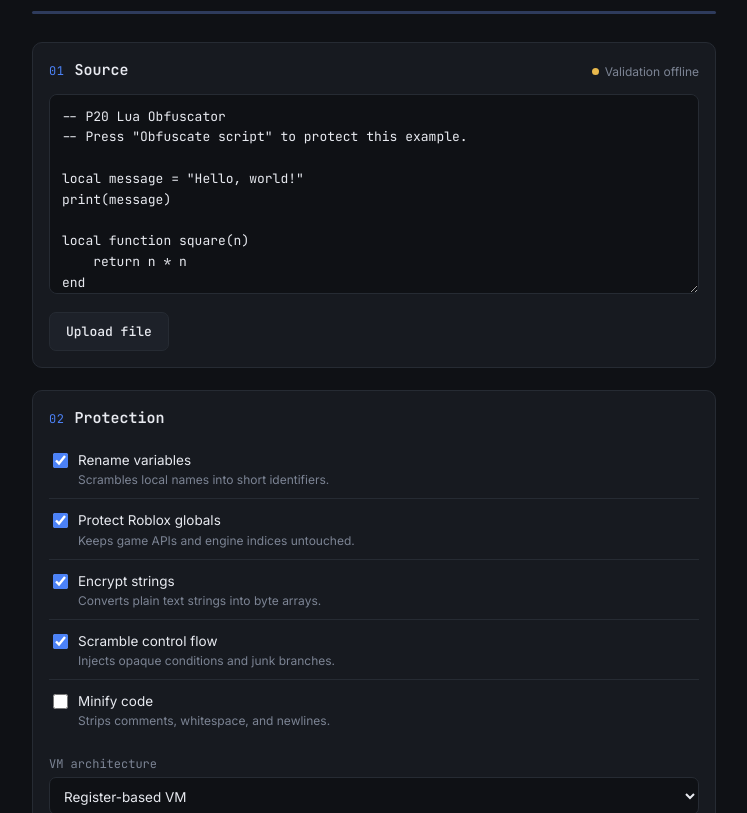
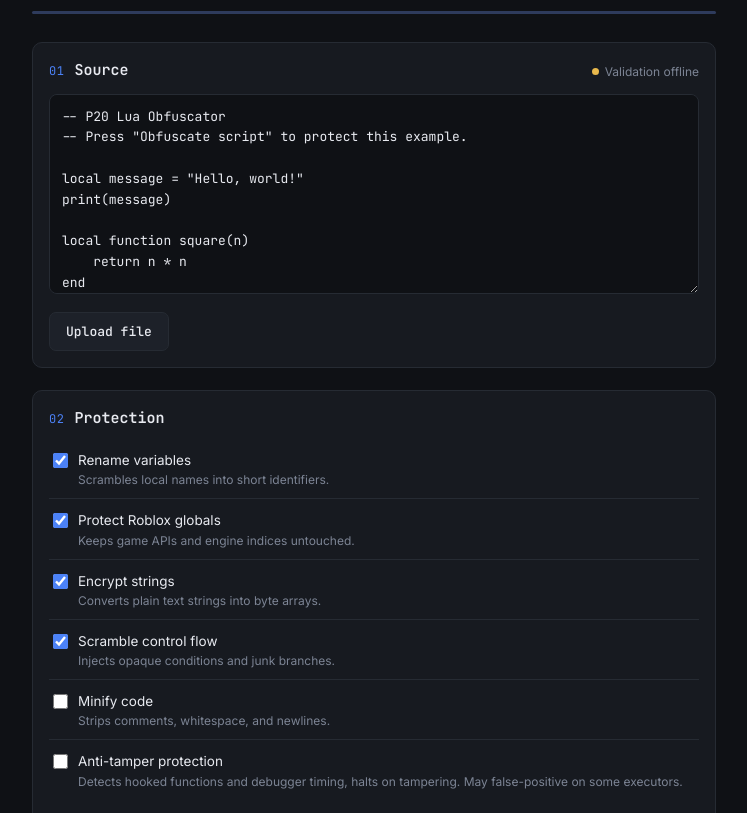
Before and after one commit to aaakjolaka299pp-wq/Obfus, a website: page public/index.html in a window 1280 px wide. Shown: the part 105-918 px from the top of the page, without its empty margins (266-1013 px from the left). Drawn offline with Linux system fonts and the light colour scheme; no server answers.

Commit message:
Add files via upload

```diff
--- a/public/app.js
+++ b/public/app.js
@@ -7,6 +7,7 @@ document.addEventListener("DOMContentLoaded", () => {
   const optEncode = document.getElementById("opt-encode");
   const optScramble = document.getElementById("opt-scramble");
   const optOneLine = document.getElementById("opt-oneline");
+  const optAntiTamper = document.getElementById("opt-antitamper");
   const optVmType = document.getElementById("opt-vm-type");
   const optVmLevel = document.getElementById("opt-vm-level");
 
@@ -194,6 +195,7 @@ document.addEventListener("DOMContentLoaded", () => {
         encodeStrings: optEncode.checked,
         scramble: optScramble.checked,
         oneLine: optOneLine.checked,
+        antiTamper: optAntiTamper.checked,
         vmType: optVmType.value,
         vmLevel: optVmLevel.value
       }
--- a/public/index.html
+++ b/public/index.html
@@ -100,6 +100,14 @@ print("Square of 5 is: " .. tostring(square(5)))</textarea>
               <span class="toggle-desc">Strips comments, whitespace, and newlines.</span>
             </span>
           </label>
+
+          <label class="toggle-row">
+            <input type="checkbox" id="opt-antitamper">
+            <span class="toggle-copy">
+              <span class="toggle-title">Anti-tamper protection</span>
+              <span class="toggle-desc">Detects hooked functions and debugger timing, halts on tampering. May false-positive on some executors.</span>
+            </span>
+          </label>
         </div>
 
         <div class="select-list">
```
